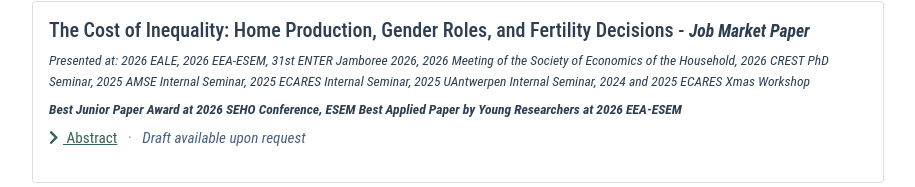
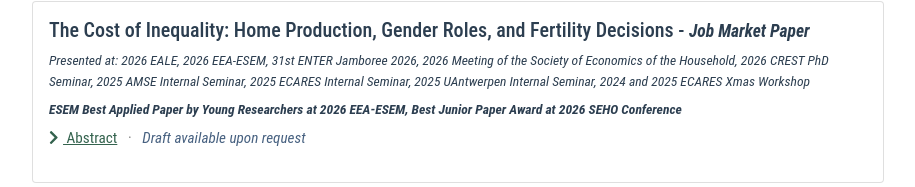
Before and after one commit to Wenqi-Lu/wenqi-lu.github.io, a Vue app: page /research in a window 1280 px wide. Shown: the part 613-800 px from the top of the page, without its empty margins (182-1097 px from the left). Built offline with nearby package versions, Linux system fonts and the light colour scheme.

Commit message:
doc(Research): small adjustment

```diff
--- a/src/views/Research.vue
+++ b/src/views/Research.vue
@@ -7,7 +7,7 @@
     <wip-card name="The Cost of Inequality: Home Production, Gender Roles, and Fertility Decisions  - <small><em><strong>Job Market Paper</strong></em></small>"
       draft="Draft available upon request"
       present="2026 EALE, 2026 EEA-ESEM, 31st ENTER Jamboree 2026, 2026 Meeting of the Society of Economics of the Household, 2026 CREST PhD Seminar, 2025 AMSE Internal Seminar, 2025 ECARES Internal Seminar, 2025 UAntwerpen Internal Seminar, 2024 and 2025 ECARES Xmas Workshop"
-      award="Best Junior Paper Award at 2026 SEHO Conference, ESEM Best Applied Paper by Young Researchers at 2026 EEA-ESEM"
+      award="ESEM Best Applied Paper by Young Researchers at 2026 EEA-ESEM, Best Junior Paper Award at 2026 SEHO Conference"
       abstract="Falling fertility rates pose social and economic challenges in many countries. One central factor is the gender-based division of labor within households, where women shoulder primary childcare duties regardless of their labor market opportunities, while men remain the main earners and contribute less to domestic work. This inequality lowers fertility intentions through the child penalty and women's perceived unfairness in gender roles. Using Japan as an example, I develop a dynamic structural model to analyze how gender views and overwork culture interact with this inequality and shape fertility decision. The findings indicate that despite work-life-balance policies can promote father's involvement in childcare, a more equitable allocation of domestic labor is necessary to raise fertility intentions, particularly among women with progressive gender views."
       />
 
```
